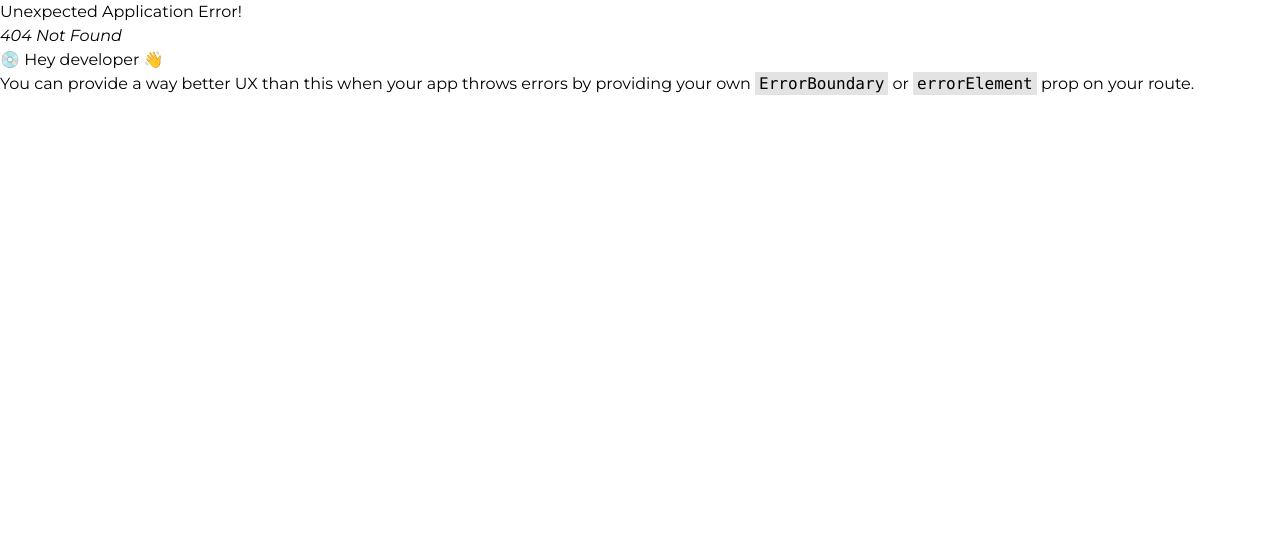
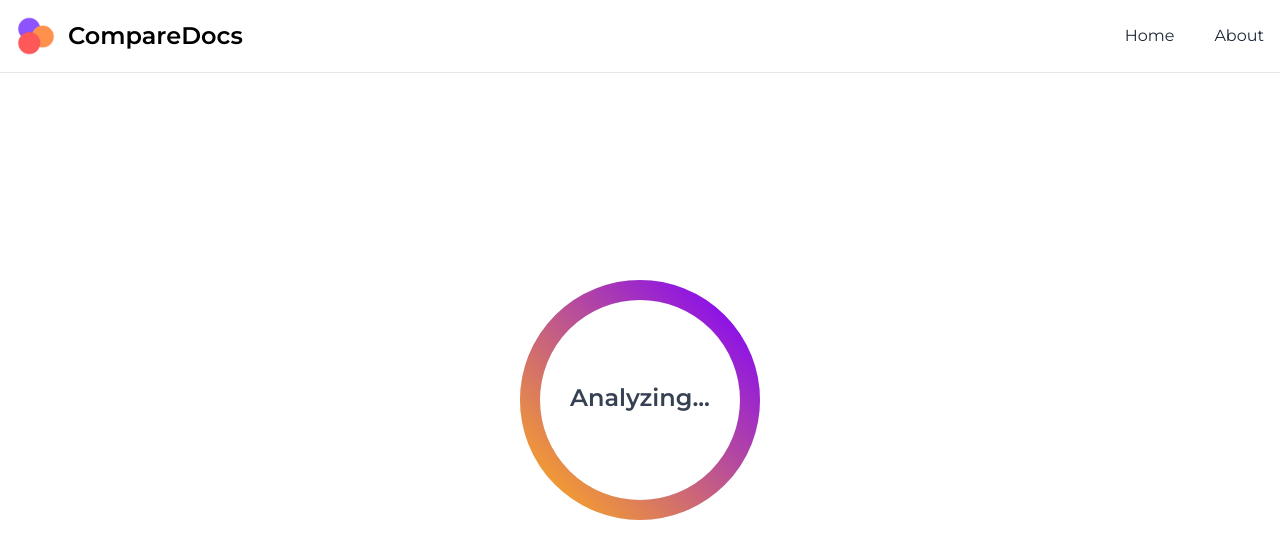
Before and after one commit to BrindzaB/CompareDocs, a React (Vite) app in the folder frontend/: page /loading in a window 1280 px wide. Before the commit this address had no page. Shown: the top 558 px of the page. Built offline with nearby package versions, Linux system fonts and the light colour scheme.

Commit message:
loadingPage basics implemented

```diff
--- /dev/null
+++ b/frontend/src/components/LoaderElement.jsx
@@ -0,0 +1,80 @@
+import {useEffect, useState } from "react";
+
+
+function LoaderElement({ size = 240, strokeWidth = 20, duration = 5000 }) {
+  const [progress, setProgress] = useState(0);
+
+  const radius = (size - strokeWidth) / 2;
+  const circumference = 2 * Math.PI * radius;
+
+  useEffect(() => {
+    const intervalTime = 50;
+    const increment = (intervalTime / duration) * 100;
+
+    const interval = setInterval(() => {
+        setProgress((prev) => {
+            if (prev >= 100) {
+                clearInterval(interval);
+                return 100;
+            }
+            return prev + increment;
+        });
+    }, intervalTime);
+
+    return () => clearInterval(interval);
+
+  },[duration]);
+
+  const offset = circumference - (progress / 100) * circumference;
+
+  return (
+    <div className="flex flex-col items-center justify-center">
+        <svg width={size} height={size}>
+            <defs>
+                <linearGradient id="gradientStroke" x1="0%" y1="0%" x2="100%" y2="100%">
+                    <stop offset="0%" stopColor="#FFAC1C" />
+                    <stop offset="100%" stopColor="#7F00FF" />
+                </linearGradient>
+            </defs>
+
+
+            <g transform={`rotate(-90 ${size / 2} ${size / 2})`}>
+                <circle
+                    stroke="#e5e7eb"
+                    fill="transparent"
+                    strokeWidth={strokeWidth}
+                    r={radius}
+                    cx={size / 2}
+                    cy={size / 2}
+                />
+                <circle
+                    stroke="url(#gradientStroke)"
+                    fill="transparent"
+                    strokeWidth={strokeWidth}
+                    r={radius}
+                    cx={size / 2}
+                    cy={size / 2}
+                    strokeDasharray={circumference}
+                    strokeDashoffset={offset}
+                    strokeLinecap="round"
+                    style={{ transition: "stroke-dashoffset 0.05s linear"}}
+                />
+            </g>
+
+            <text
+                x="50%"
+                y="50%"
+                dominantBaseline="middle"
+                textAnchor="middle"
+                className="fill-gray-700 text-2xl font-semibold"
+                >
+                Analyzing...
+            </text>
+        </svg>
+    </div>
+  )
+
+}
+
+
+export default LoaderElement;
--- /dev/null
+++ b/frontend/src/components/LoadingPage.jsx
@@ -0,0 +1,11 @@
+import LoaderElement from "./LoaderElement";
+
+function LoadingPage() {
+    return (
+        <div className="h-screen w-screen flex justify-center items-center">
+            <LoaderElement />
+        </div>
+    )
+}
+
+export default LoadingPage;
--- a/frontend/src/main.jsx
+++ b/frontend/src/main.jsx
@@ -5,6 +5,7 @@ import { StrictMode } from 'react';
 import './index.css';
 import App from './App.jsx';
 import HomePage from './components/HomePage.jsx';
+import LoadingPage from "./components/LoadingPage.jsx";
 
 const router = createBrowserRouter([
     {
@@ -14,6 +15,10 @@ const router = createBrowserRouter([
             {
                 path: "/",
                 element: <HomePage />,
+            },
+            {
+                path: "/loading",
+                element: <LoadingPage />
             }
         ]
     }
```
Also changed, not shown: 1 other file (tests, documents, lock files or other folders).
